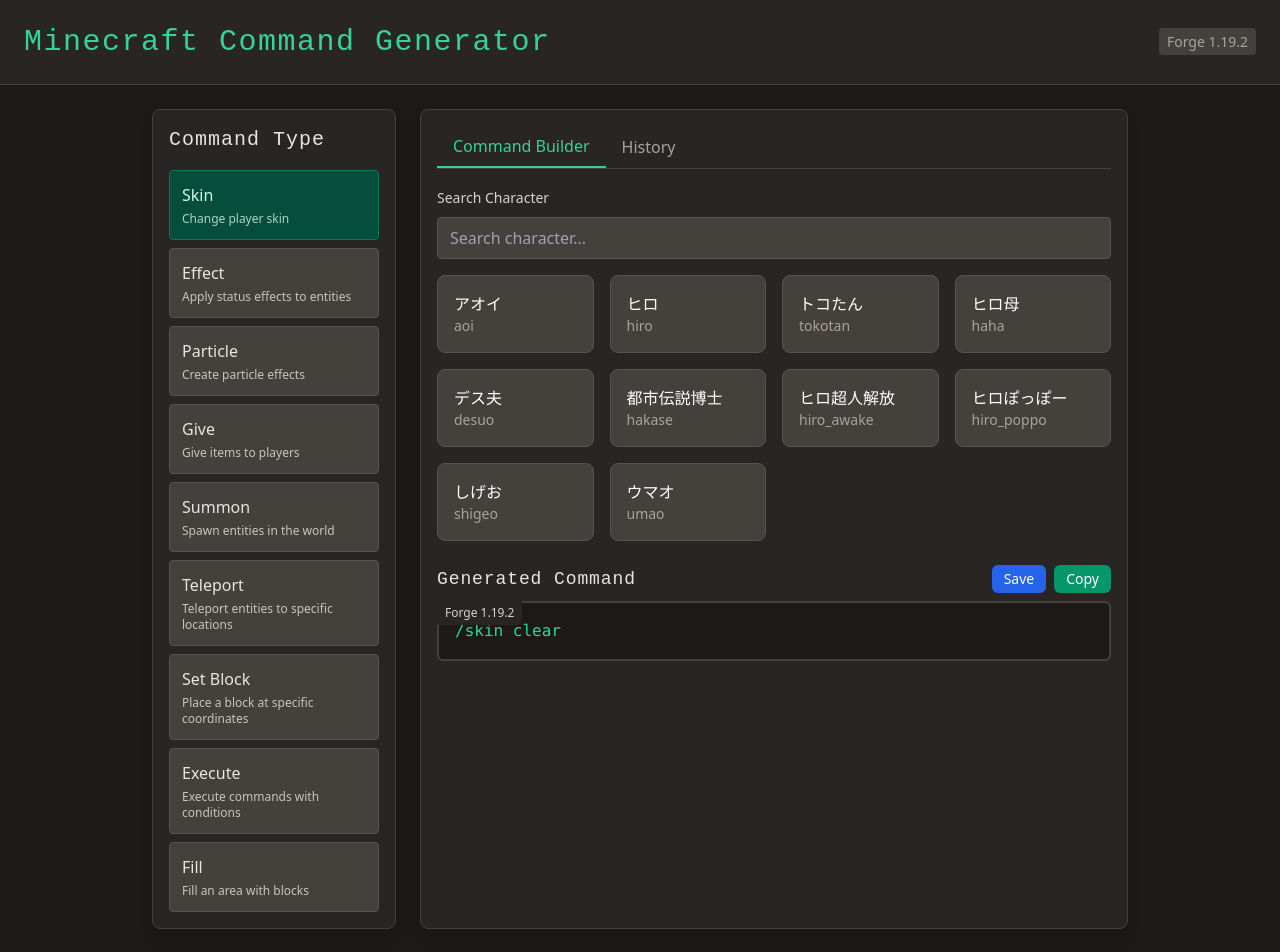
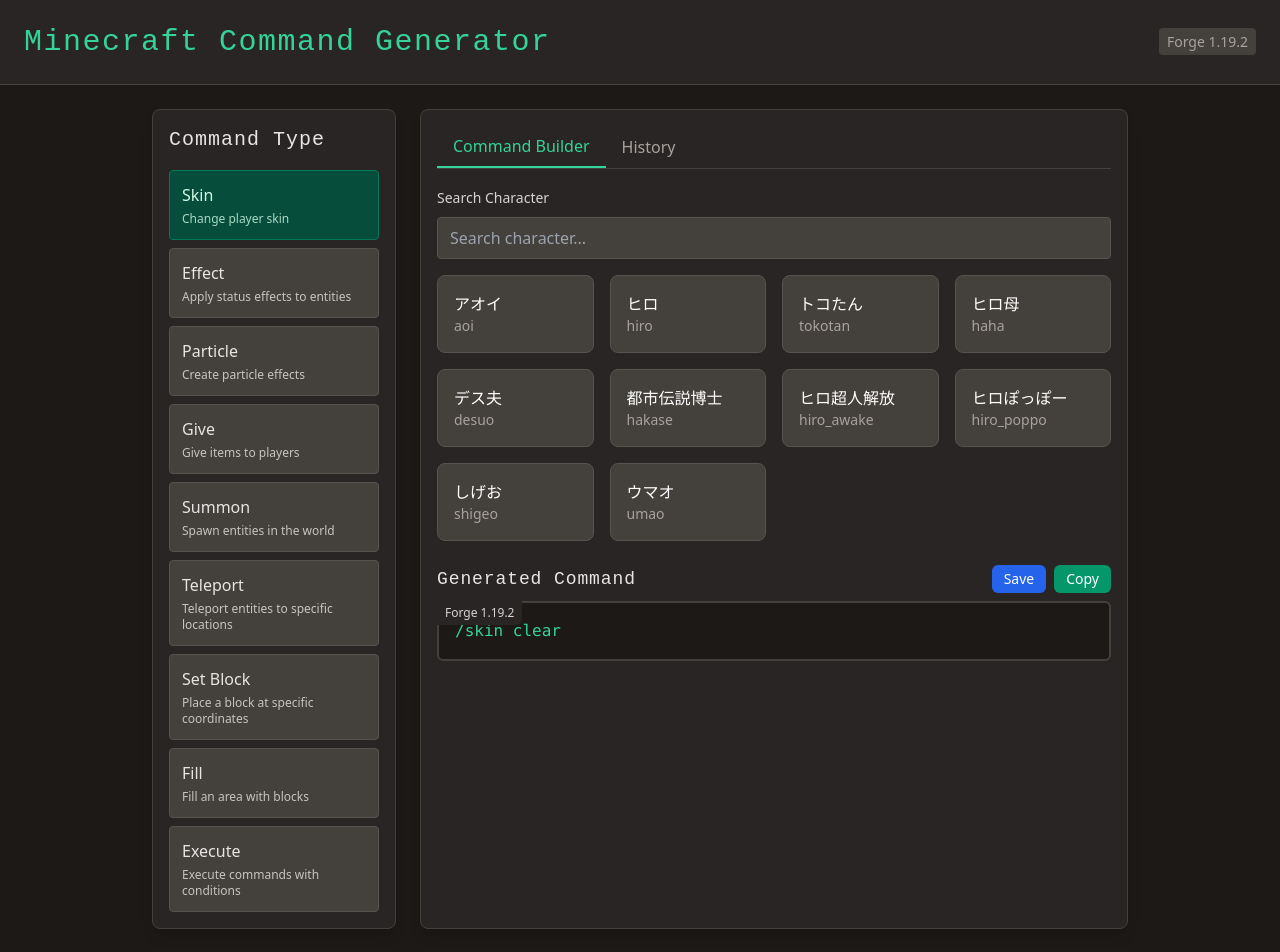
Before and after one commit to Corona-Shio/Minecraft-Tool, a React (Vite) app: page / in a window 1280 px wide. Shown: the top 952 px of the page. Built offline with nearby package versions, Linux system fonts and the light colour scheme.

Commit message:
軽微な修正：コマンドの並び替え

```diff
--- a/src/data/commandOptions.ts
+++ b/src/data/commandOptions.ts
@@ -89,16 +89,16 @@ export const commandOptions: CommandOption[] = [
     icon: 'Square'
   },
   {
+    name: 'Fill',
+    value: 'fill',
+    description: 'Fill an area with blocks',
+    icon: 'Boxes'
+  },
+  {
     name: 'Execute',
     value: 'execute',
     description: 'Execute commands with conditions',
     icon: 'Terminal'
-  },
-  {
-    name: 'Fill',
-    value: 'fill',
-    description: 'Fill an area with blocks',
-    icon: 'Boxes'
   },
 ];
 
--- a/src/types/commandTypes.ts
+++ b/src/types/commandTypes.ts
@@ -15,16 +15,16 @@ export type SelectorOptions = {
 };
 
 export type CommandType =
+  | 'skin'
+  | 'effect'
+  | 'particle'
   | 'give'
-  | 'effect'
   | 'summon'
   | 'tp'
   | 'teleport'
   | 'setblock'
-  | 'particle'
-  | 'execute'
   | 'fill'
-  | 'skin';
+  | 'execute' ;
 
 export interface CommandOption {
   name: string;
```
